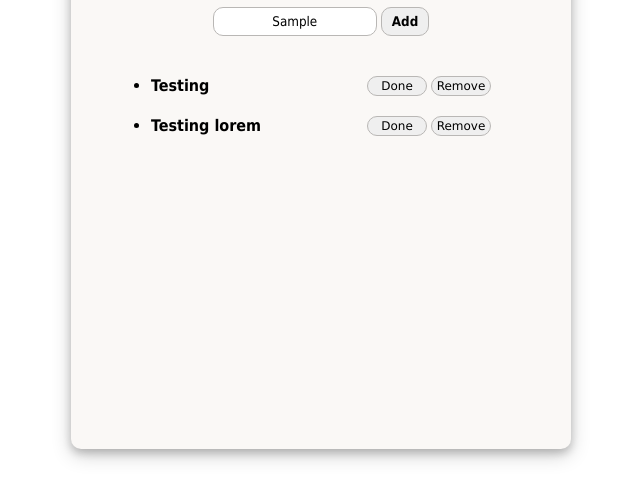
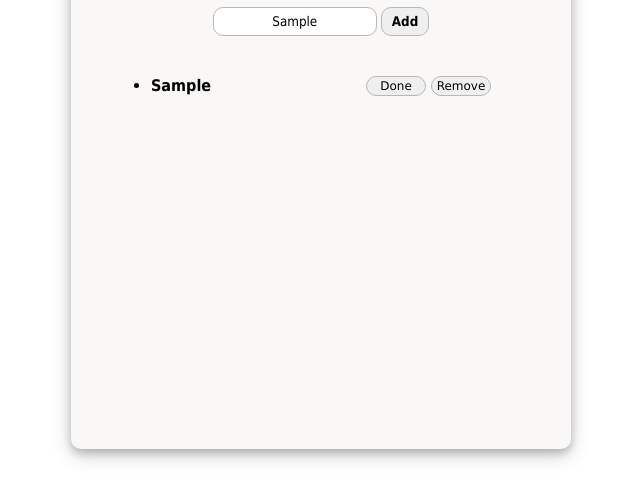
Before and after one commit to twoton-tdr/Full-stack-Projects, a plain HTML site: page to-do-list/index.html in a window 1280 px wide. Both pictures are taken after typing "Sample" into the empty fields and a click on the button "Add". Shown: the part 201-700 px from the top of the page, without its empty margins (319-959 px from the left). Drawn offline with Linux system fonts and the light colour scheme.

Commit message:
implemented basic to-list functions

```diff
--- a/to-do-list/index.html
+++ b/to-do-list/index.html
@@ -5,6 +5,7 @@
     <meta name="viewport" content="width=device-width, initial-scale=1.0">
     <title>Document</title>
     <link rel="stylesheet" href="style.css">
+    <script src="script.js" defer></script>
 </head>
 <body>
     <div class="to-do-list">
@@ -14,27 +15,7 @@
             <button id="add-btn">Add</button>
         </span>
         <ul class="list" >
-            <div class="list-item">
-            <li>
-                <span class="text">Testing</span>
 
-            </li>
-            <span class="buttons-in-list">
-                <button class="Done">Done</button>
-                <button class="Remove">Remove</button>
-            </span>
-            </div>
-
-            <div class="list-item">
-                <li>
-                    <span class="text">Testing lorem</span>
-
-                </li>
-                <span class="buttons-in-list">
-                    <button class="Done">Done</button>
-                    <button class="Remove">Remove</button>
-                </span>
-                </div>
         </ul>
     </div>
 </body>
--- /dev/null
+++ b/to-do-list/script.js
@@ -0,0 +1,58 @@
+const inputbox = document.querySelector("#add-list");
+const addBtn = document.querySelector("#add-btn");
+const ul = document.querySelector(".list");
+
+function getInput(){
+    let inputValue = inputbox.value;
+    addList(inputValue);
+};
+
+
+addBtn.addEventListener("click",getInput);
+
+function addList(inputValue){
+    const newDiv = document.createElement('div');
+    newDiv.classList.add('list-item'); //assigned class to new div
+    ul.appendChild(newDiv); // attaching div to ul
+
+    const newLi = document.createElement('li');
+    newDiv.appendChild(newLi); //attaching li to new div
+        const spanText = document.createElement("span"); //new span element which is going to contain the text
+        spanText.classList.add('text')
+        spanText.textContent=inputValue; //attaching text to span element
+        newLi.appendChild(spanText) //attaching span with textContent to li
+
+    const spanButton = document.createElement('span'); //span housing buttons
+    spanButton.classList.add('buttons-in-list');
+    newDiv.appendChild(spanButton); //appending span button to parent div
+
+    const doneBtn = document.createElement('button');
+    doneBtn.textContent='Done';//button text set to 'done'
+    doneBtn.classList.add('Done');
+    spanButton.appendChild(doneBtn);//button attached to spanButton (parent)
+
+    const remBtn = document.createElement('button');
+    remBtn.textContent='Remove';//button text set to 'remove'
+    remBtn.classList.add('Remove');
+    spanButton.appendChild(remBtn);//button attached to spanButton (parent)
+
+
+    remBtn.addEventListener('click',()=>{
+        ul.removeChild(newDiv);//removes the to-do list
+    })
+
+    doneBtn.addEventListener('click',strikethrough)
+
+    function strikethrough(){
+        if(spanText.style.textDecoration==="line-through"){
+            spanText.style.textDecoration='none';
+            doneBtn.textContent='Done';
+            //checks if decoration is strike through then change it on keypress to none
+        }
+        else{
+            spanText.style.textDecoration='line-through';
+            doneBtn.textContent='Undo';
+
+        }
+    }
+}
--- a/to-do-list/style.css
+++ b/to-do-list/style.css
@@ -16,6 +16,7 @@ body{
 
 }
 .to-do-list{
+    overflow: auto;
     box-shadow: 0 4px 8px 0 rgba(0, 0, 0, 0.2), 0 6px 20px 0 rgba(0, 0, 0, 0.19);
     border-radius: 10px;
     height: 500px;
@@ -72,3 +73,6 @@ ul.list{
     font-size: 12px;
     cursor: pointer;
 }
+.Remove{
+    margin-left: 5px;
+}
```
Also changed, not shown: to-do-list/bullet.png (deleted).
